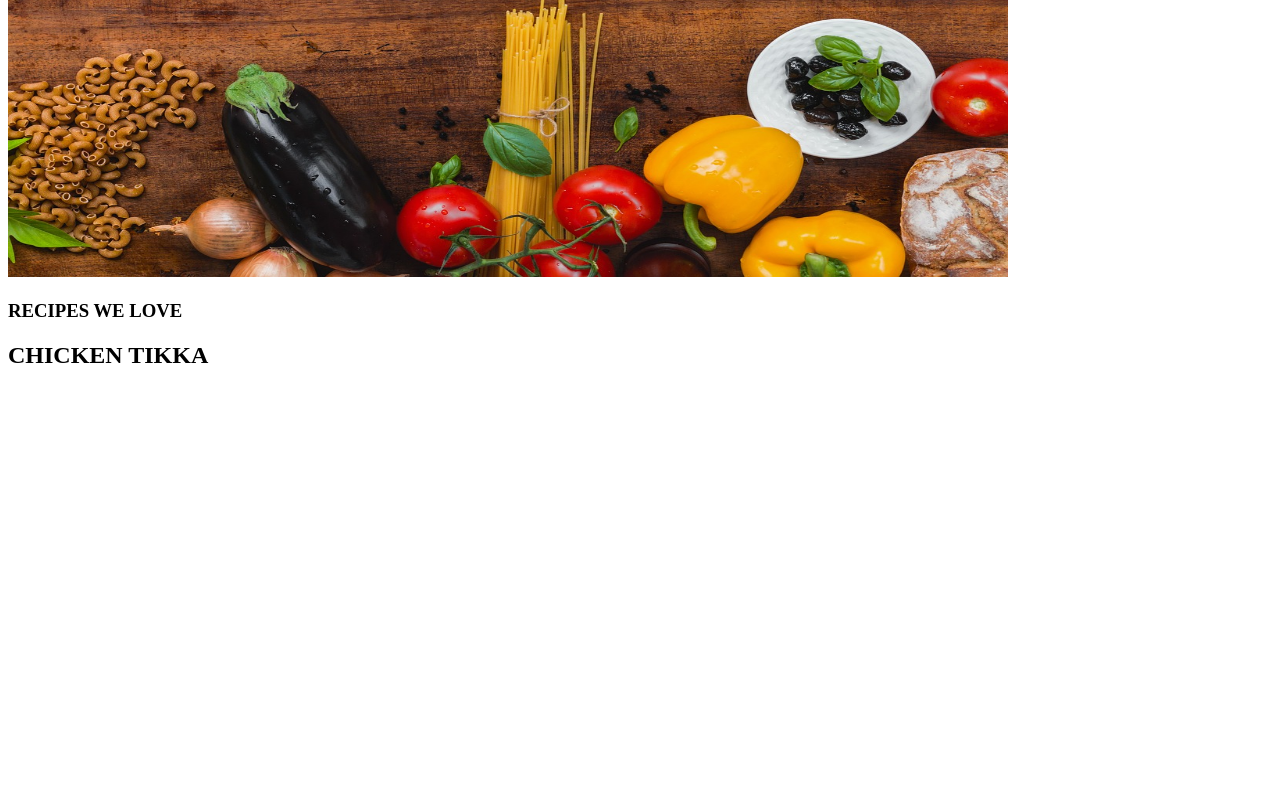
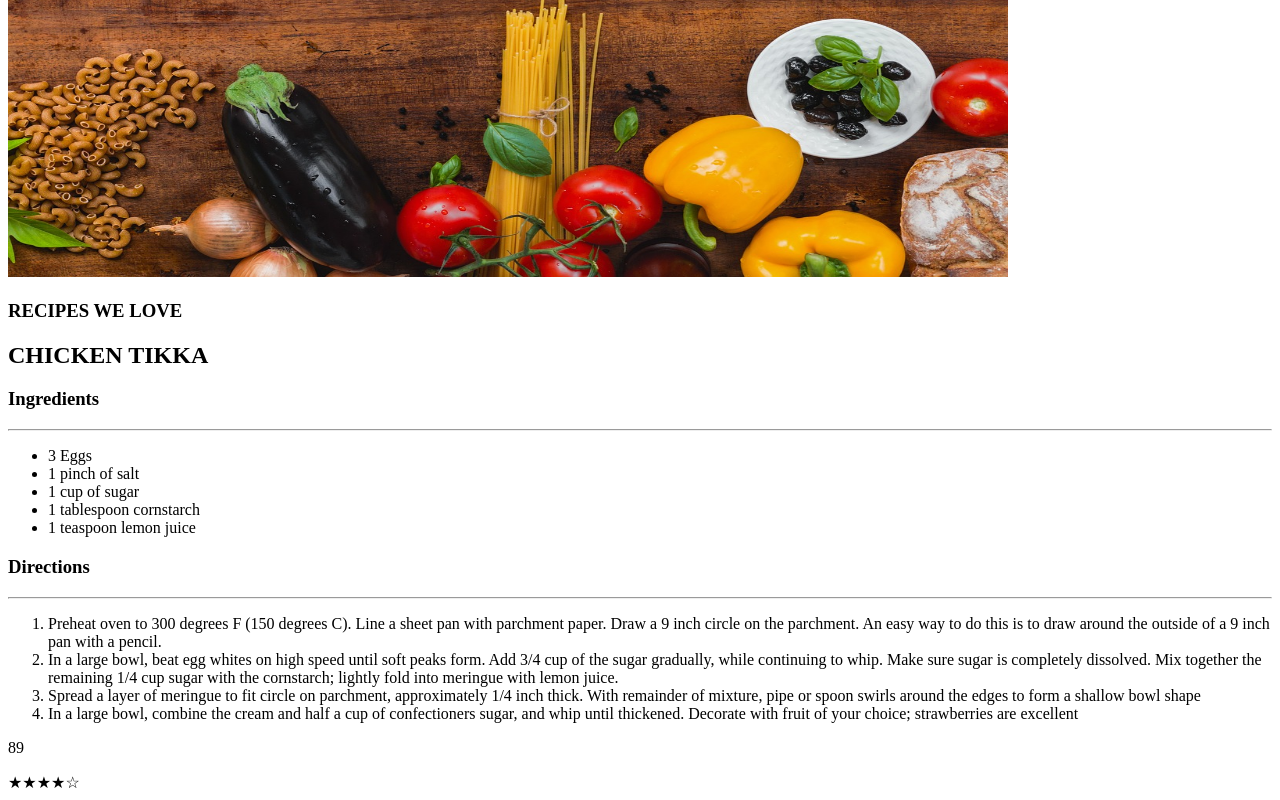
Before and after one commit to Jasks1/CSSExercise, a plain HTML site: page index.html in a window 1280 px wide. Shown: the part 337-1137 px from the top of the page. Before the commit the page ends 800 px from the top, so only its background shows below. Drawn offline with Linux system fonts and the light colour scheme.

Commit message:
added Main

```diff
--- a/index.html
+++ b/index.html
@@ -22,7 +22,34 @@
     </div>
   </hero>
   <main>
-
+    <div class="content">
+      <h3>Ingredients</h3>
+      <hr>
+      <ul>
+        <li>3 Eggs</li>
+        <li>1 pinch of salt</li>
+        <li>1 cup of sugar</li>
+        <li>1 tablespoon cornstarch</li>
+        <li>1 teaspoon lemon juice</li>
+      </ul>
+      <h3>Directions</h3>
+      <hr>
+      <ol>
+        <li>Preheat oven to 300 degrees F (150 degrees C). Line a sheet pan with parchment paper. Draw a 9 inch circle
+          on the parchment. An easy way to do this is to draw around the outside of a 9 inch pan with a pencil.</li>
+        <li>In a large bowl, beat egg whites on high speed until soft peaks form. Add 3/4 cup of the sugar gradually,
+          while continuing to whip. Make sure sugar is completely dissolved. Mix together the remaining 1/4 cup sugar
+          with the cornstarch; lightly fold into meringue with lemon juice.</li>
+        <li>Spread a layer of meringue to fit circle on parchment, approximately 1/4 inch thick. With remainder of
+          mixture, pipe or spoon swirls around the edges to form a shallow bowl shape</li>
+        <li>In a large bowl, combine the cream and half a cup of confectioners sugar, and whip until thickened. Decorate
+          with fruit of your choice; strawberries are excellent</li>
+      </ol>
+    </div>
+    <div class="rating">
+      <p>89</p>
+      <span>&#9733</span><span>&#9733</span><span>&#9733</span><span>&#9733</span><span>&#9734</span>
+    </div>
   </main>
   <footer>
 
```
